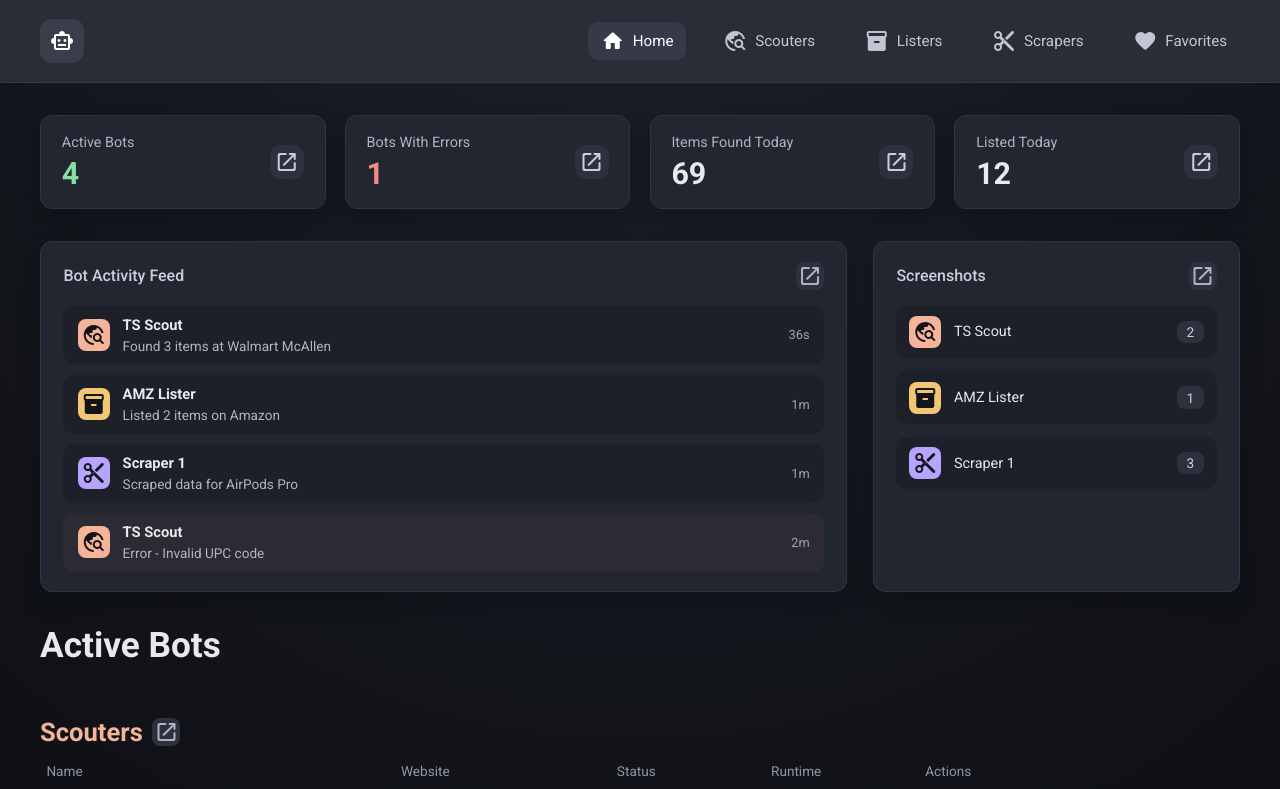
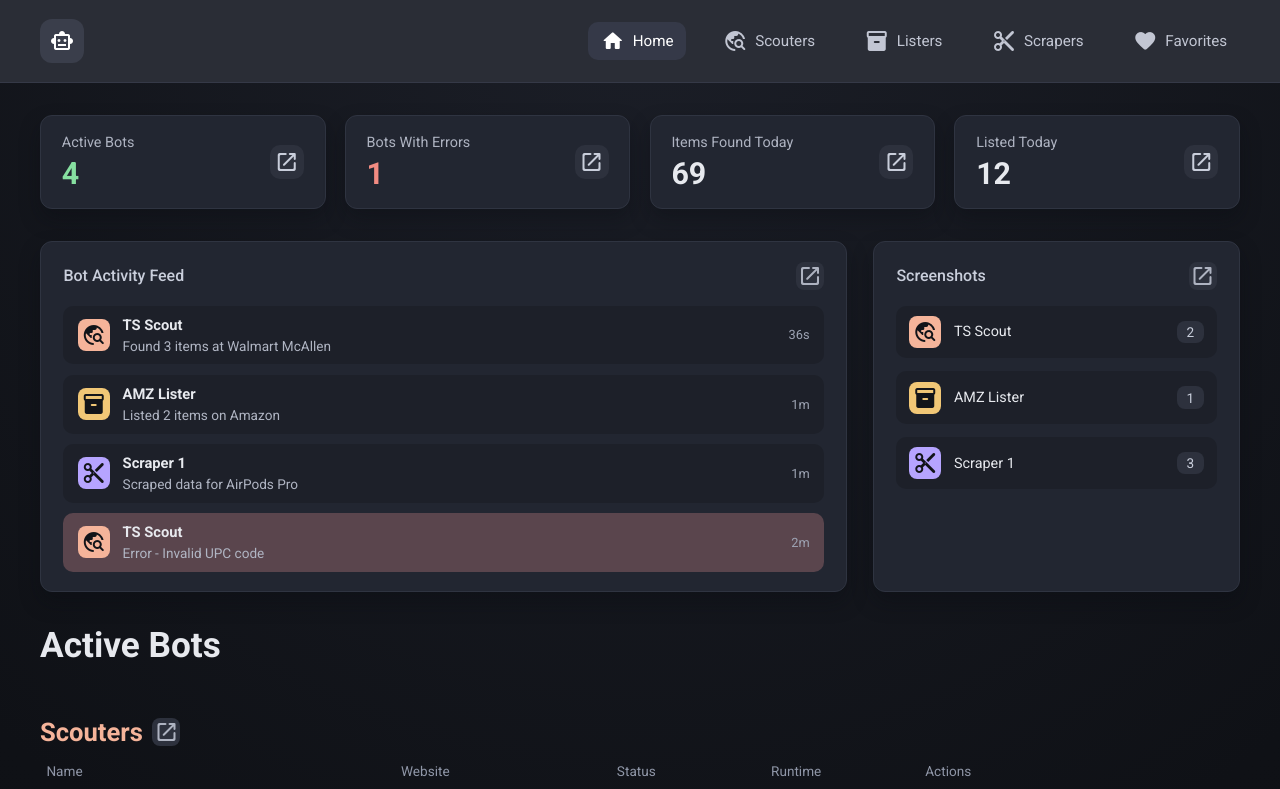
Before and after one commit to esojogerba/cnc-dashboard, a React (Vite) app: page / in a window 1280 px wide. Shown: the top 789 px of the page. Built offline with nearby package versions, Linux system fonts and the light colour scheme.

Commit message:
Fixed background color of error activity feed item to make it more prominent.

```diff
--- a/src/App.css
+++ b/src/App.css
@@ -175,7 +175,7 @@
 }
 
 .activity-row.error {
-  background: #2c2a32;
+    background: rgba(255, 160, 160, 0.25);
 }
 
 .activity-title {
@@ -451,7 +451,6 @@
     .bot-row {
         grid-template-columns: 2fr 1.1fr 1fr 0.9fr 2fr;
     }
-
 }
 
 @media (max-width: 780px) {
@@ -500,10 +499,10 @@
     .bot-row {
         grid-template-columns: minmax(0, 1.4fr) minmax(0, 1fr);
         grid-template-areas:
-      'name name'
-      'website status'
-      'runtime runtime'
-      'actions actions';
+            "name name"
+            "website status"
+            "runtime runtime"
+            "actions actions";
         gap: 0.9rem 1.2rem;
         padding: 1rem 1.1rem;
     }
@@ -582,10 +581,10 @@
     .bot-row {
         grid-template-columns: minmax(0, 1fr) minmax(0, 1fr);
         grid-template-areas:
-      'name name'
-      'website status'
-      'runtime runtime'
-      'actions actions';
+            "name name"
+            "website status"
+            "runtime runtime"
+            "actions actions";
         gap: 0.9rem 1rem;
     }
 
```
Lines whose indentation alone changed are shown as unchanged.
